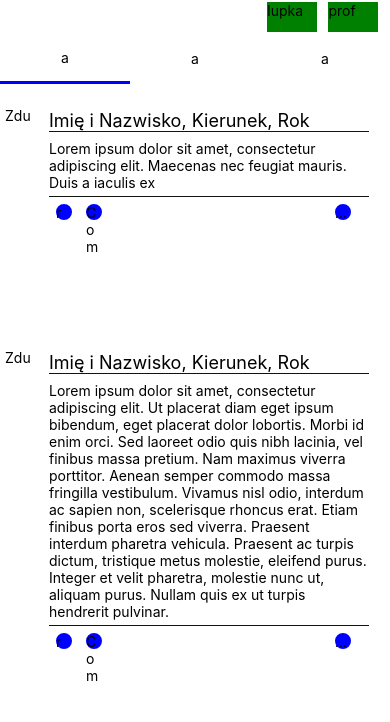
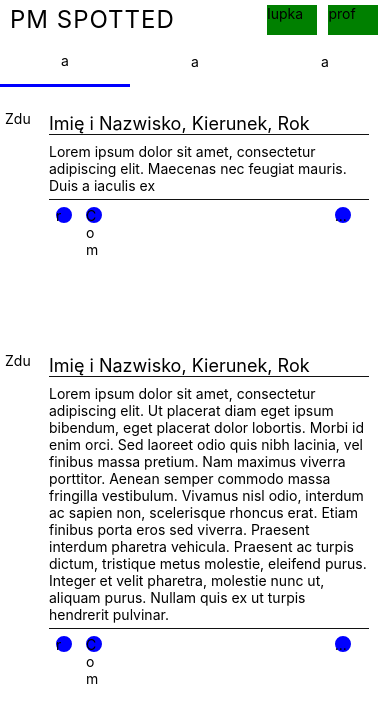
Before and after one commit to ColderVoid/pm-spotted, a React Native app in the folder frontend/: screen / in a window 390 px wide. Shown: the top 722 px of the page. Built offline with nearby package versions, Linux system fonts and the light colour scheme.

Commit message:
poprawka fronta

```diff
--- a/frontend/App.tsx
+++ b/frontend/App.tsx
@@ -88,20 +88,21 @@ const styles = StyleSheet.create({
   darkScreen: {
     backgroundColor: '#222222',
     flex: 1,
+    color: 'white',
   },
   whiteScreen: {
     backgroundColor: '#FFFFFF',
     flex: 1,
+    color: 'black',
   },
   // górna część apki
   top_container: {
     flexDirection: 'row',
     paddingHorizontal: 10,
-    marginTop: 2,
+    marginTop: 5,
     height: 30,
   },
   heading: {
-    color: '#FFFFFF',
       fontSize: 24,
       letterSpacing: 1,
       paddingRight: '25%',
--- a/frontend/app.json
+++ b/frontend/app.json
@@ -1,4 +1,4 @@
 {
-  "name": "teste",
-  "displayName": "teste"
+  "name": "pm-spotted",
+  "displayName": "pm-spotted"
 }
```
